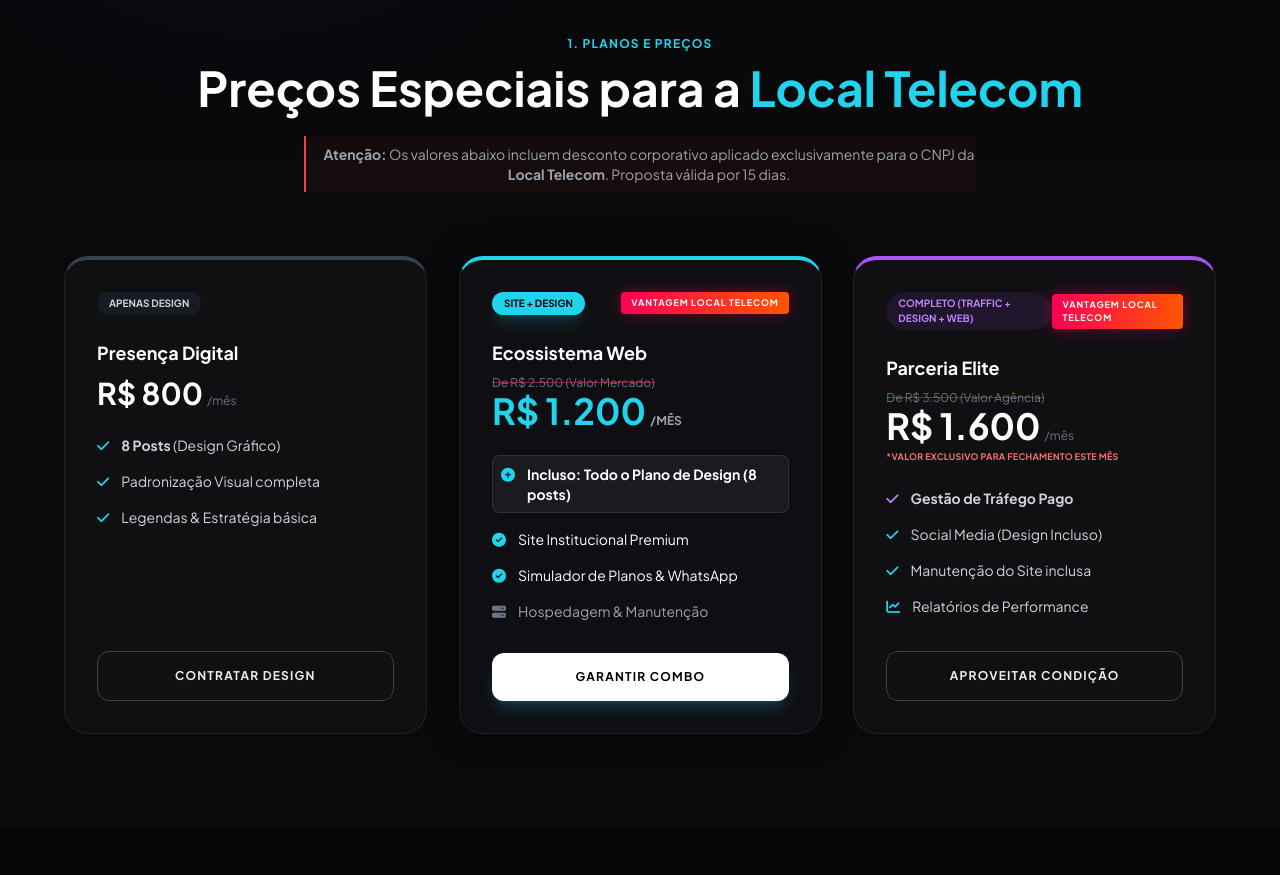
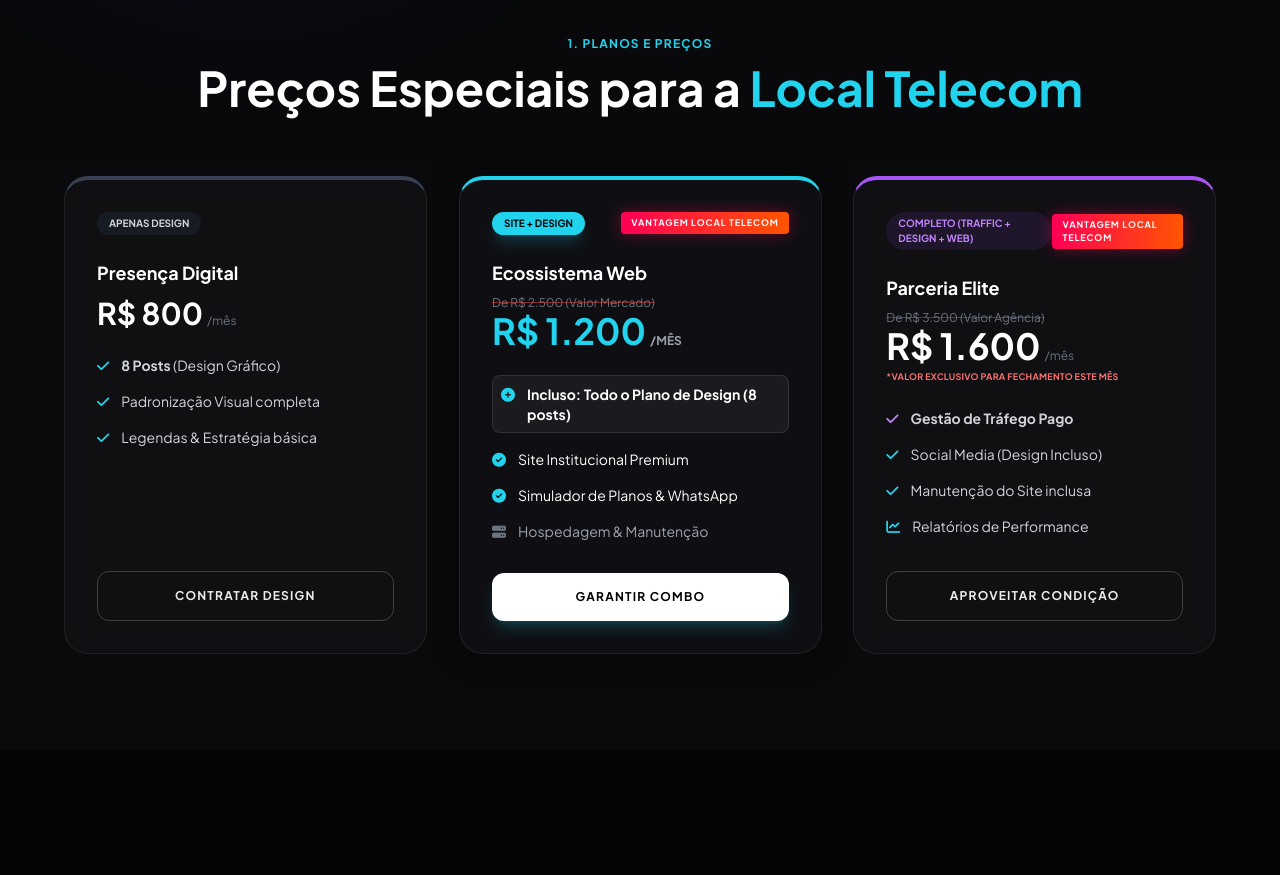
Before and after one commit to gilneilaurindo/WebCriativy, a plain HTML site: page index.html in a window 1280 px wide. Shown: the part 860-1735 px from the top of the page. Drawn offline with nearby package versions, Linux system fonts and the light colour scheme.

Commit message:
Remove corporate discount warning from index.html
Removed the warning paragraph about corporate discounts for Local Telecom.

```diff
--- a/index.html
+++ b/index.html
@@ -217,9 +217,6 @@
             <div class="text-center mb-16" data-aos="fade-up">
                 <span class="text-cyan-400 text-xs font-bold uppercase tracking-widest mb-3 block">1. Planos e Preços</span>
                 <h2 class="text-3xl md:text-5xl font-bold text-white mb-6">Preços Especiais para a <span class="text-cyan-400">Local Telecom</span></h2>
-                <p class="text-gray-400 max-w-2xl mx-auto border-l-2 border-red-500 pl-4 bg-red-500/5 py-2 text-sm">
-                    <strong>Atenção:</strong> Os valores abaixo incluem desconto corporativo aplicado exclusivamente para o CNPJ da <strong>Local Telecom</strong>. Proposta válida por 15 dias.
-                </p>
             </div>
 
             <div class="grid grid-cols-1 md:grid-cols-3 gap-6 lg:gap-8">
```
